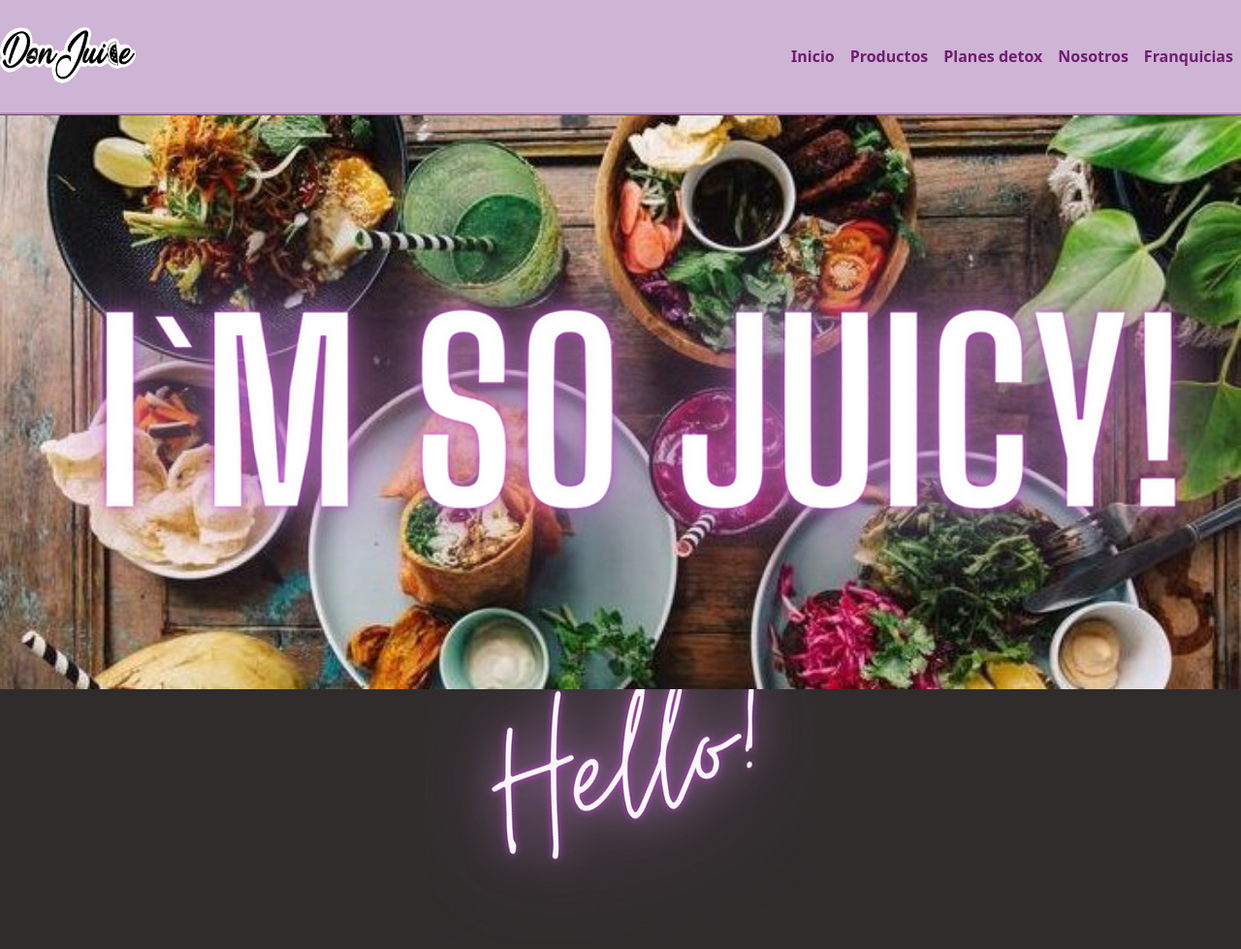
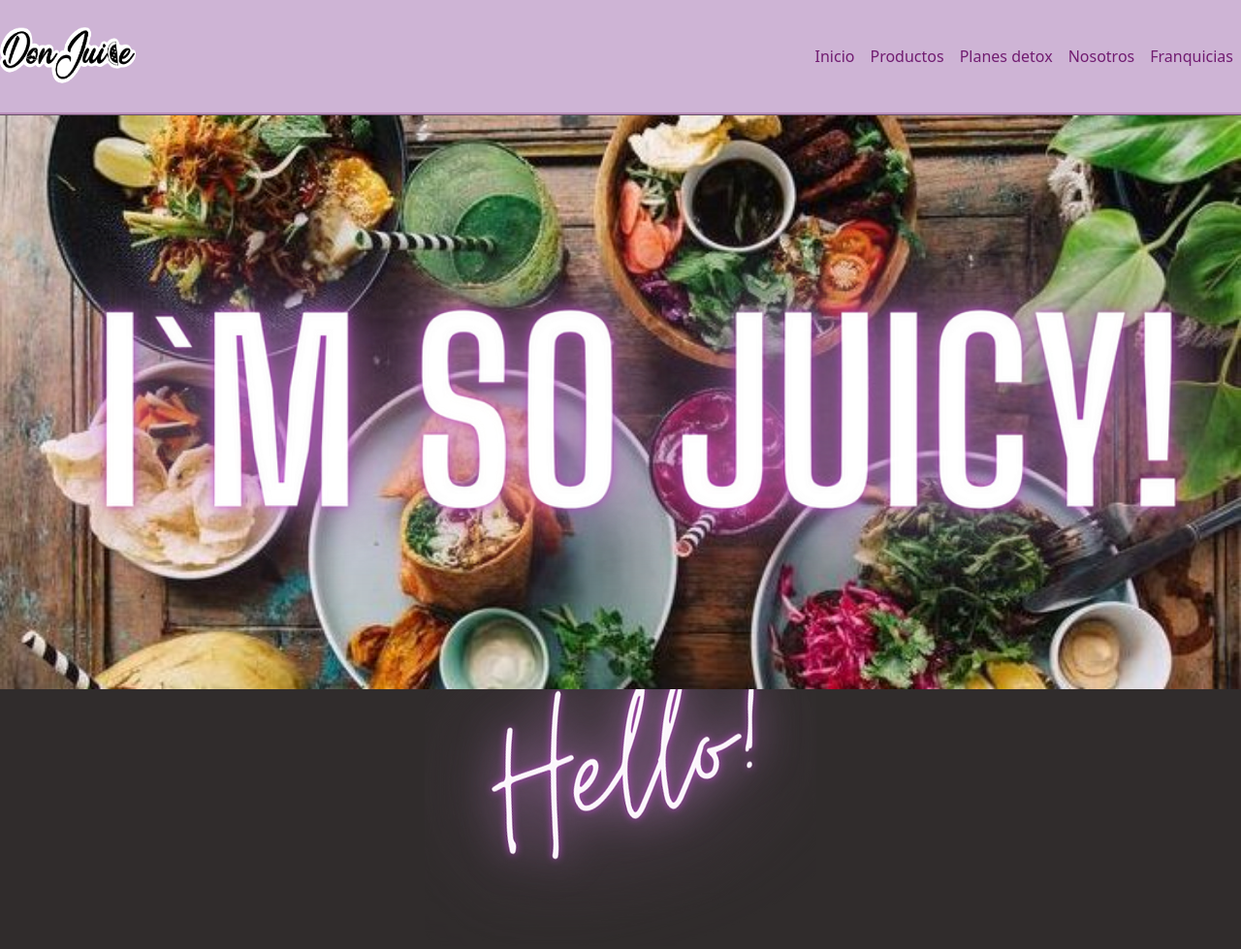
Before and after one commit to rosario-tur/4ta-entrega, a plain HTML site: page index.html in a window 1280 px wide. Shown: the top 979 px of the page at 97% size. Drawn offline with nearby package versions, Linux system fonts and the light colour scheme.

Commit message:
tercer commit: index fuera

```diff
--- a/paginas/index.html
+++ b/index.html
@@ -41,19 +41,19 @@
             <div class="collapse navbar-collapse" id="navbarNav">
                 <ul class="navbar-nav">
                     <li class="nav-link nav-item">
-                        <a class="fw-bold" href="/paginas/index.html">Inicio</a>
+                        <a href="/paginas/index.html">Inicio</a>
                     </li>
                     <li class="nav-link nav-item">
-                        <a class="fw-bold" href="/paginas/productos.html">Productos</a>
+                        <a href="/paginas/productos.html">Productos</a>
                     </li>
                     <li class="nav-link nav-item">
-                        <a class="fw-bold" href="/paginas/planDetox.html">Planes detox</a>
+                        <a href="/paginas/planDetox.html">Planes detox</a>
                     </li>
                     <li class="nav-link nav-item">
-                        <a class="fw-bold" href="/paginas/nosotros.html">Nosotros</a>
+                        <a href="/paginas/nosotros.html">Nosotros</a>
                     </li>
                     <li class="nav-link nav-item">
-                        <a class="fw-bold" href="/paginas/franquicias.html">Franquicias</a>
+                        <a href="/paginas/franquicias.html">Franquicias</a>
                     </li>
                 </ul>
             </div>
--- a/scss/_header.scss
+++ b/scss/_header.scss
@@ -2,6 +2,10 @@ header{
     background-color: $color1;
     border-bottom: ridge;
     border-color: rgb(186, 142, 186);
+
+    span{
+        font-size: x-large;
+    }
 
     div{
         display: flex;
@@ -10,9 +14,10 @@ header{
         li{
             padding-right: 1rem;
             padding-left: 1rem;
-            font-family: 'Oswald', sans-serif;
+
 
                 a{
+                    font-family: 'Oswald', sans-serif;
                     color: white;
                     text-decoration: none;
                             &:hover{
```
Also changed, not shown: paginas/franquicias.html (+5 -5 lines), paginas/nosotros.html (+5 -5 lines), paginas/planDetox.html (+5 -5 lines), paginas/productos.html (+5 -5 lines), scss/main.css, 2 other files.
